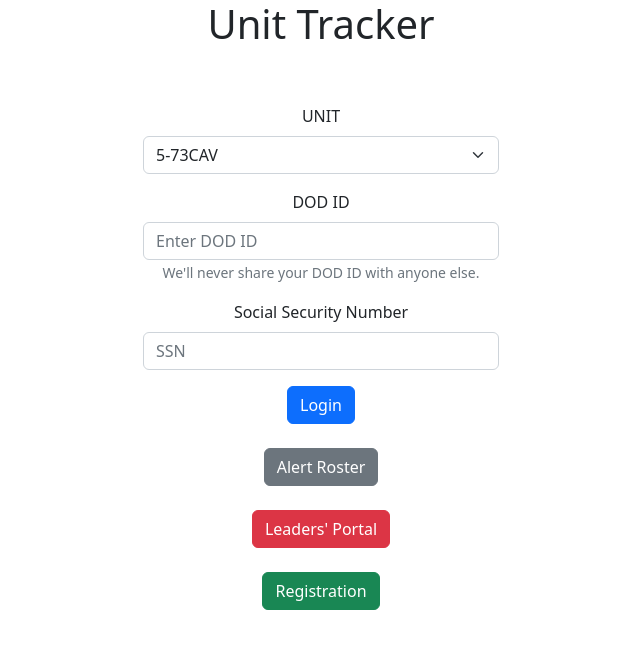
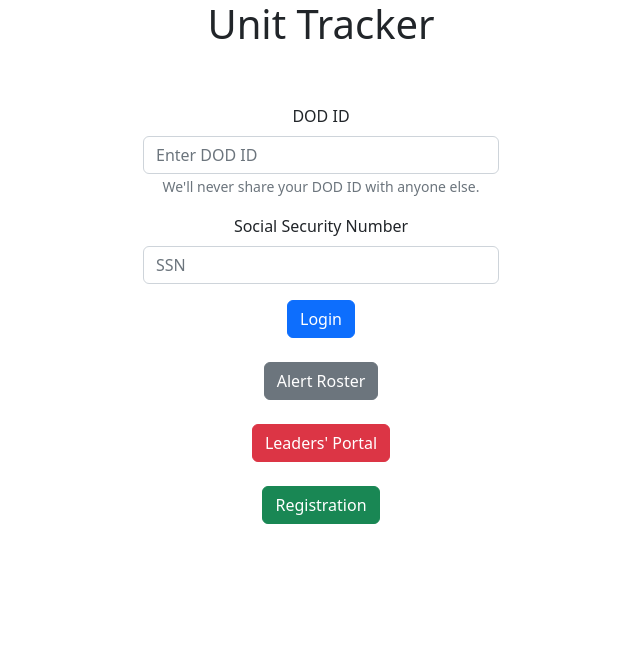
Before and after one commit to CustomFont/unit-tracker, a React (Create React App) app in the folder frontend/: page / in a window 1280 px wide. Shown: the top 648 px of the page, without its empty margins (319-959 px from the left). Built offline with nearby package versions, Linux system fonts and the light colour scheme.

Commit message:
removed unit dropdown

```diff
--- a/frontend/src/components/login.js
+++ b/frontend/src/components/login.js
@@ -58,16 +58,6 @@ export default function Login() {
     return (
         <>
             <Form>
-                <Form.Group className="mb-3">
-                    <Form.Label>UNIT</Form.Label>
-                        <Form.Select>
-                            <option>5-73CAV</option>
-                            <option>1-505PIR</option>
-                            <option>Some Other Unit</option>
-                            <option>And Some Red Devil Baggy Pants Unit</option>
-                        </Form.Select>
-                </Form.Group>
-
                 <Form.Group className="mb-3" controlId="formBasicDod">
                     <Form.Label>DOD ID</Form.Label>
                     <Form.Control type="text" placeholder="Enter DOD ID" onChange={(e) => setUserLogin(userLogin => ({ ...userLogin, "DODID": e.target.value }))} value={userLogin.DODID} />
```
